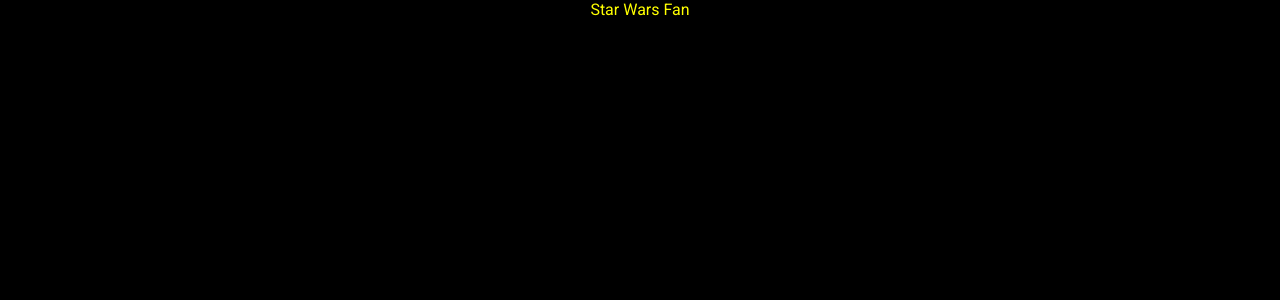
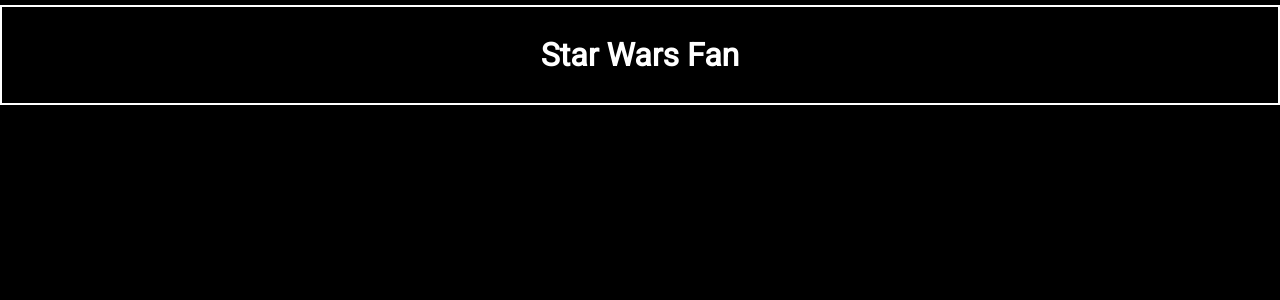
Before and after one commit to ricardoguerrasantana/star-wars-fan, a React (Create React App) app: page / in a window 1280 px wide. Shown: the top 300 px of the page. Built offline with nearby package versions, Linux system fonts and the light colour scheme.

Commit message:
Add Top bar component

```diff
--- a/package.json
+++ b/package.json
@@ -113,5 +113,8 @@
       "last 1 firefox version",
       "last 1 safari version"
     ]
+  },
+  "devDependencies": {
+    "@types/debug": "^4.1.6"
   }
 }
--- a/src/App.tsx
+++ b/src/App.tsx
@@ -1,5 +1,5 @@
-// constants
-import { APP } from "./utils/constants";
+// Components
+import { TopBar } from "./components";
 
 // styles
 import "./globalStyle.css"
@@ -9,7 +9,7 @@
 function App (): JSX.Element {
   return (
     <div className={styles.container}>
-      {APP.TITLE}
+      <TopBar />
     </div>
   );
 }
--- /dev/null
+++ b/src/components/customized/TopBar/TopBar.module.css
@@ -0,0 +1,17 @@
+.container {
+  display: flex;
+  width: 100%;
+  color: white;
+  min-height: 100px;
+  justify-content: space-between;
+  align-items: center;
+  border: 2px solid white;
+  box-sizing: border-box;
+  margin: 5px;
+}
+
+.centerGroup {
+  display: flex;
+  flex-direction: row;
+  align-items: center;
+}
--- /dev/null
+++ b/src/components/customized/TopBar/TopBarContainer.tsx
@@ -0,0 +1,67 @@
+/**
+ * This specialized container component customize
+ * the AppBar generic container component
+ */
+
+// React
+import { memo } from 'react';
+
+// presentational component
+import { AppBar } from '../../../components';
+
+// types
+import type { AppBarPropsType } from '../../../components';
+
+// constants
+import { APP } from '../../../utils/constants';
+
+// Styles
+import styles from './TopBar.module.css';
+
+// debugger
+import Debug from "debug";
+const log = Debug('App:TopBarContainer');
+log.log = console.log.bind(console);
+
+
+function TopBarContainer() {
+  log('Rendering...');
+
+  // Left side group
+  const leftGroup ={
+    class: styles.leftGroup,
+    elements: null,
+    key: "left group"
+  }
+
+  // Group of elements that goes in the top bar
+  const AppTitle = (<h1>{APP.TITLE}</h1>);
+  const centerGroup = {
+    class: styles.centerGroup,
+    elements: AppTitle,
+    key: APP.TITLE
+  }
+
+  // Right side group
+  const rightGroup ={
+    class: styles.rightGroup,
+    elements: null,
+    key: "right group"
+  }
+
+  // classes for styling customization required by the plain genreic component that this specific component is rendering.
+  const classes: AppBarPropsType["classes"] = {
+    container: styles.container
+  };
+
+  // const Classes: AppBarTypes["classes"] = classes;
+  const items: AppBarPropsType["items"] = [rightGroup, centerGroup, leftGroup];
+  return (
+    <AppBar
+      classes={classes}
+      items={items}
+    />
+  );
+}
+
+export default memo(TopBarContainer);
--- /dev/null
+++ b/src/components/generic/AppBar/AppBar.tsx
@@ -0,0 +1,28 @@
+import { ReactNode } from 'react';
+
+export type AppBarProps = {
+  classes: {
+    container: string
+  },
+  items: {
+    elements: ReactNode,
+    key: string,
+    class: string
+  }[]
+}
+
+function AppBar({ items , classes }: AppBarProps) {
+  return (
+    <div className={classes.container}>
+      {items.map(item => {
+        return (
+          <div className={item.class} key={item.key}>
+            {item.elements}
+          </div>
+        );
+      })}
+    </div>
+  );
+}
+
+export default AppBar;
--- /dev/null
+++ b/src/components/generic/AppBar/AppBarContainer.tsx
@@ -0,0 +1,27 @@
+// presentational component
+import AppBar from './AppBar';
+
+// types
+import type { AppBarProps } from './AppBar';
+
+// debugger
+import Debug from "debug";
+const log = Debug("App:AppBarContainer");
+log.log = console.log.bind(console);
+
+// Props type
+export type Props = AppBarProps;
+
+// Container component
+function AppBarContainer({ items, classes }: Props) {
+  log('Rendering...');
+
+  return (
+    <AppBar
+      classes={classes}
+      items={items}
+    />
+  );
+}
+
+export default AppBarContainer;
--- /dev/null
+++ b/src/components/index.ts
@@ -0,0 +1,8 @@
+// Genreic components
+export { default as AppBar } from "./generic/AppBar/AppBarContainer";
+
+// Types of generic components
+export type { Props as AppBarPropsType } from "./generic/AppBar/AppBarContainer";
+
+// Customized components
+export { default as TopBar } from "./customized/TopBar/TopBarContainer";
```
Also changed, not shown: 1 other file (tests, documents, lock files or other folders).
